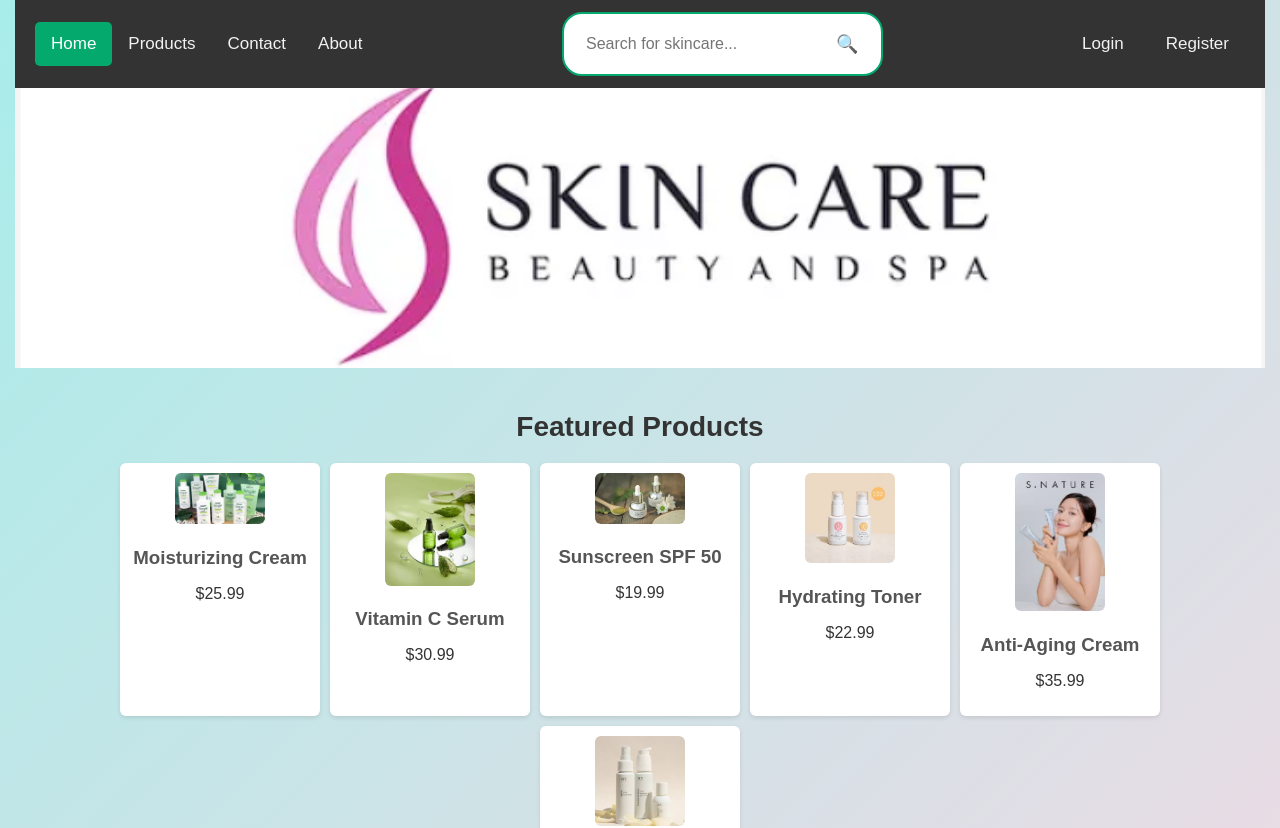
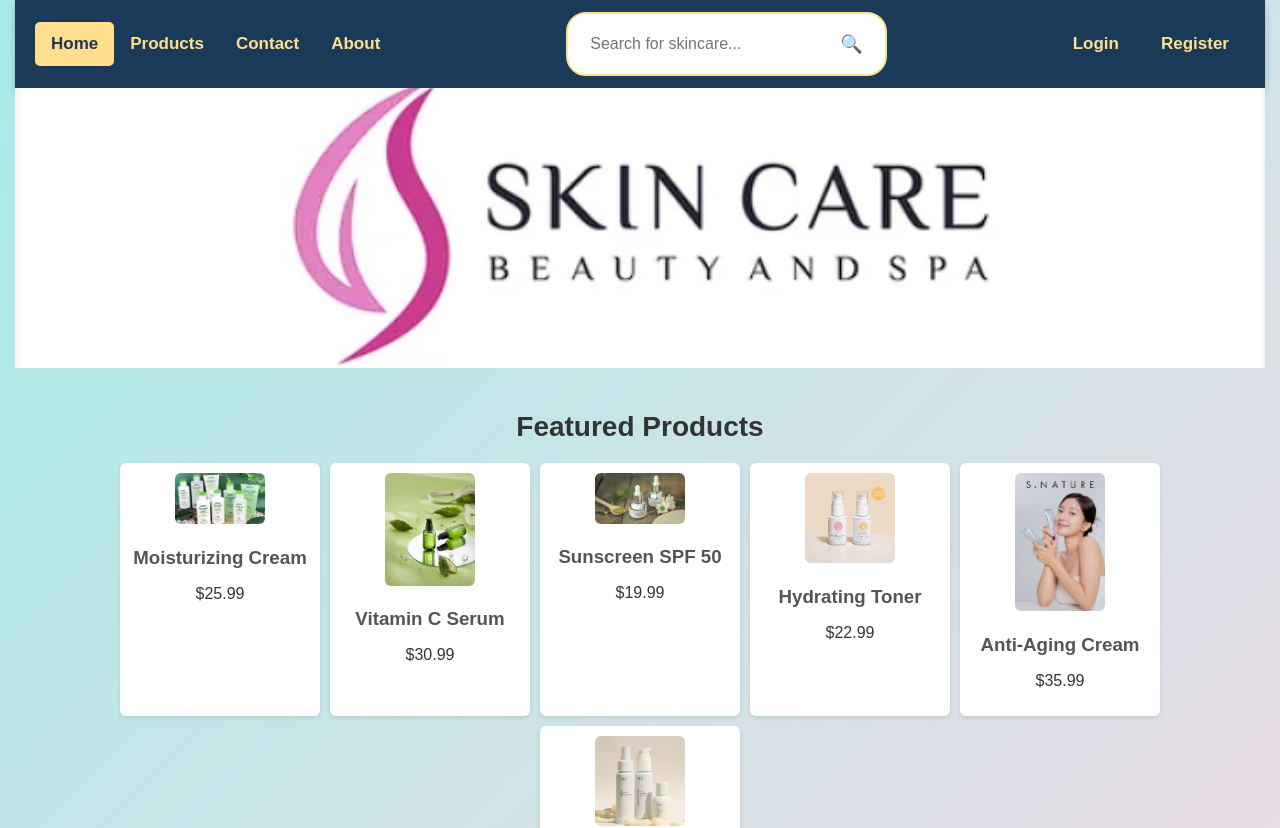
Before and after one commit to Hiiiiiiiii11/Spring2025SWD392_NET1707_G6_FE, a React (Create React App) app: page / in a window 1280 px wide. Shown: the top 828 px of the page. Built offline with nearby package versions, Linux system fonts and the light colour scheme; the HTML template or start-up script is replaced by a standard one.

Commit message:
css navbar

```diff
--- a/src/components/Header.css
+++ b/src/components/Header.css
@@ -3,34 +3,40 @@ body {
     font-family: Arial, Helvetica, sans-serif;
 }
 
+/* Header styling */
 .topnav {
     display: flex;
     justify-content: space-between;
     align-items: center;
-    background-color: #333;
+    background-color: #1b3a57; /* Xanh navy đậm */
     padding: 12px 20px;
+    box-shadow: 0px 4px 8px rgba(0, 0, 0, 0.2); /* Hiệu ứng bóng nhẹ */
 }
 
+/* Navigation links */
 .nav-links {
     display: flex;
 }
 
 .nav-links a, .auth-links a {
-    color: #f2f2f2;
+    color: #ffdf8e; /* Vàng pastel */
     text-decoration: none;
     padding: 12px 16px;
     font-size: 17px;
+    font-weight: bold;
+    transition: all 0.3s ease-in-out;
 }
 
 .nav-links a:hover, .auth-links a:hover {
-    background-color: #ddd;
-    color: black;
+    background-color: #ffdf8e;
+    color: #1b3a57; /* Xanh navy */
     border-radius: 5px;
 }
 
+/* Active link */
 .nav-links a.active {
-    background-color: #04AA6D;
-    color: white;
+    background-color: #ffdf8e;
+    color: #1b3a57;
     border-radius: 5px;
 }
 
@@ -41,7 +47,7 @@ body {
     background: white;
     border-radius: 20px;
     overflow: hidden;
-    border: 2px solid #04AA6D;
+    border: 2px solid #ffdf8e;
     padding: 3px 10px;
 }
 
@@ -56,7 +62,7 @@ body {
 .search-box button {
     background: transparent;
     border: none;
-    color: #888; /* Màu xám nhẹ */
+    color: #ffdf8e; /* Màu vàng pastel nhẹ */
     padding: 8px 12px;
     cursor: pointer;
     border-radius: 50%;
@@ -68,10 +74,9 @@ body {
 }
 
 .search-box button:hover {
-    color: #555; /* Đậm hơn một chút khi hover */
-    background: rgba(0, 0, 0, 0.05); /* Hiệu ứng nhấn nhẹ */
+    color: #c9a74a; /* Vàng đậm hơn một chút */
+    background: rgba(255, 223, 142, 0.2); /* Màu vàng pastel mờ nhẹ */
 }
-
 
 /* Auth links (Login/Register) */
 .auth-links {
```
